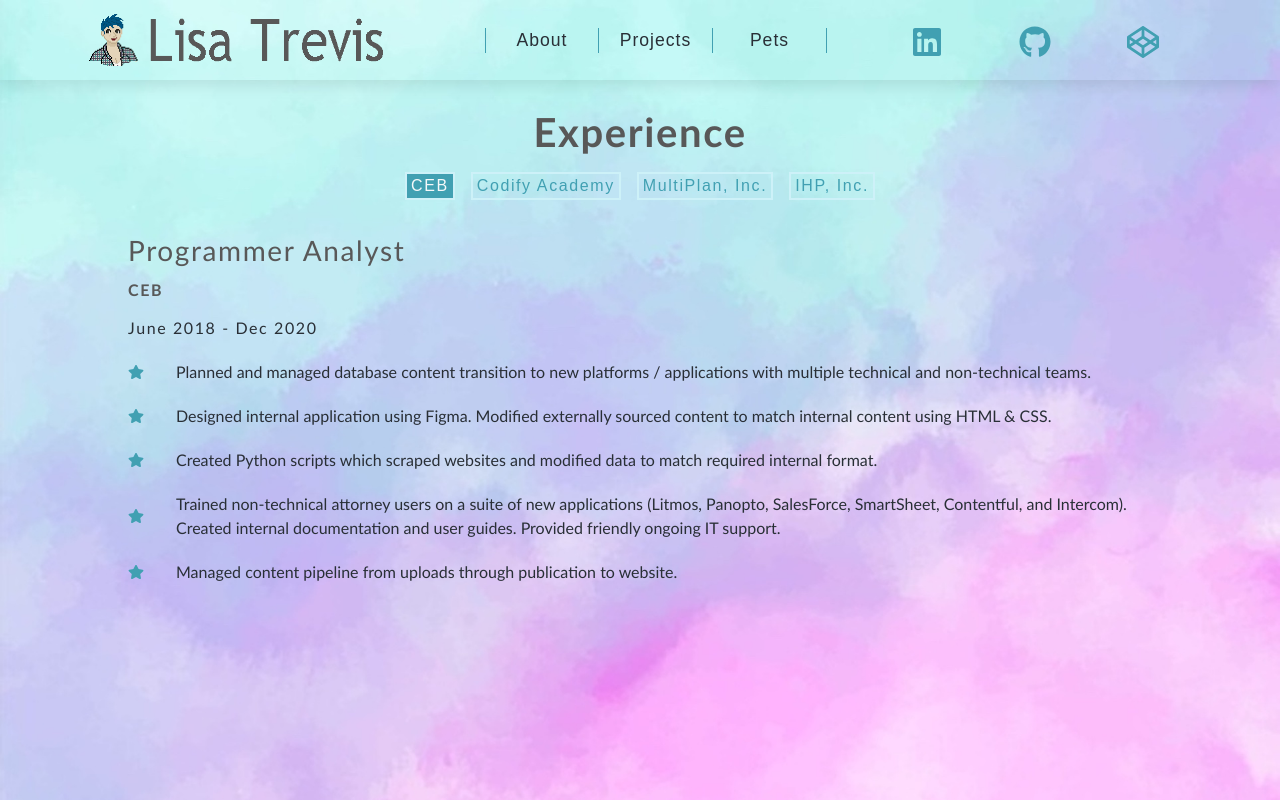
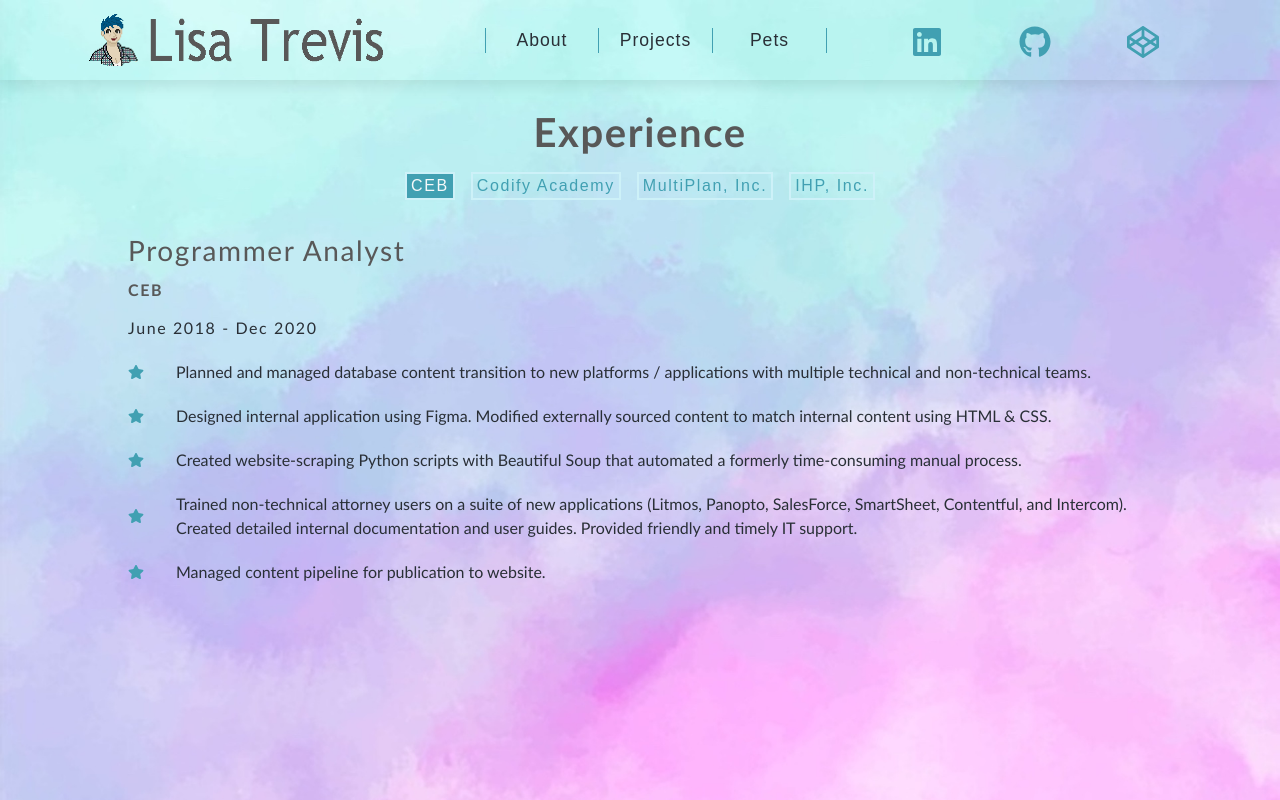
Before and after one commit to LisaTrevis/react-portfolio, a React (Create React App) app: page /work in a window 1280 px wide. Built offline with nearby package versions, Linux system fonts and the light colour scheme.

Commit message:
Updated Experience page data

```diff
--- a/src/data.js
+++ b/src/data.js
@@ -246,9 +246,9 @@
     duties: [
       "Planned and managed database content transition to new platforms / applications with multiple technical and non-technical teams.",
       "Designed internal application using Figma. Modified externally sourced content to match internal content using HTML & CSS.",
-      "Created Python scripts which scraped websites and modified data to match required internal format.",
-      "Trained non-technical attorney users on a suite of new applications (Litmos, Panopto, SalesForce, SmartSheet, Contentful, and Intercom). Created internal documentation and user guides. Provided friendly ongoing IT support.",
-      "Managed content pipeline from uploads through publication to website.",
+      "Created website-scraping Python scripts with Beautiful Soup that automated a formerly time-consuming manual process. ",
+      "Trained non-technical attorney users on a suite of new applications (Litmos, Panopto, SalesForce, SmartSheet, Contentful, and Intercom). Created detailed internal documentation and user guides. Provided friendly and timely IT support.",
+      "Managed content pipeline for publication to website.",
     ],
   },
   {
@@ -258,8 +258,8 @@
     dates: "April 2017 - Sept 2018",
     duties: [
       "Taught Front End Web Development to students new to programming via a 16 week in-person course.",
-      "Topics covered included HTML5, CSS3, JavaScript, jQuery, Bootstrap, APIs, JSON, AJAX, and frameworks like VUE, React, and Angular.",
-      "My cohorts consistently had the highest graduation rate of any instructor there.",
+      "Topics covered included HTML5, CSS3, JavaScript, jQuery, Bootstrap, APIs, JSON, AJAX, and framework basics (Vue, React, and Angular).",
+      "My cohorts consistently had the highest student retention and graduation rates.",
     ],
   },
   {
@@ -270,7 +270,7 @@
     duties: [
       "Managed and grew revenue on multi-million dollar national accounts.",
       "Increased revenue streams by up-selling and cross-selling products and market segments.",
-      "Managed implementation of new Clients and ongoing relationships between internal teams and Client teams for all technical, financial, and service issues.",
+      "Managed implementation of new Clients and relationships between internal teams and Client teams for all technical, financial, and service issues.",
     ],
   },
   {
```
